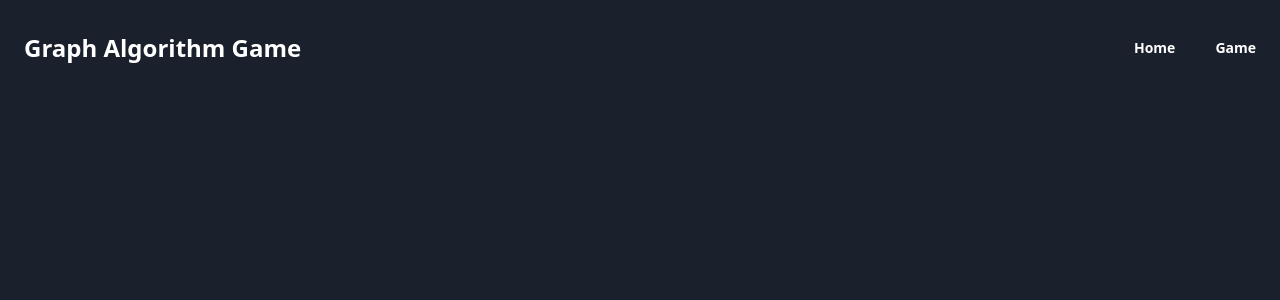
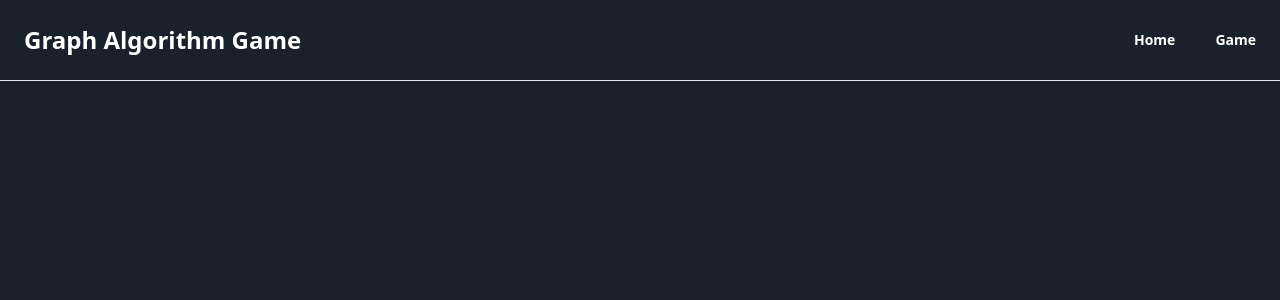
Before and after one commit to gyr1967/graph-algorithm-game, a Vue app in the folder game/frontend/: page / in a window 1280 px wide. Shown: the top 300 px of the page. Built offline with nearby package versions, Linux system fonts and the light colour scheme.

Commit message:
navbar bottom border

```diff
--- a/game/frontend/src/components/NavBar.vue
+++ b/game/frontend/src/components/NavBar.vue
@@ -3,10 +3,9 @@ const root = "/graph-algorithm-game";
 </script>
 
 <template>
-    <div>
-        <div>
+    <div class="border-b mb-6">
         <nav
-                class="container px-6 py-8 mx-auto md:flex md:justify-between md:items-center"
+            class="container px-6 py-6 mx-auto md:flex md:justify-between md:items-center"
         >
             <div class="flex items-center justify-between">
                 <router-link
@@ -32,5 +31,4 @@ const root = "/graph-algorithm-game";
             </ul>
         </nav>
     </div>
-    </div>
 </template>
```
Lines whose indentation alone changed are shown as unchanged.
